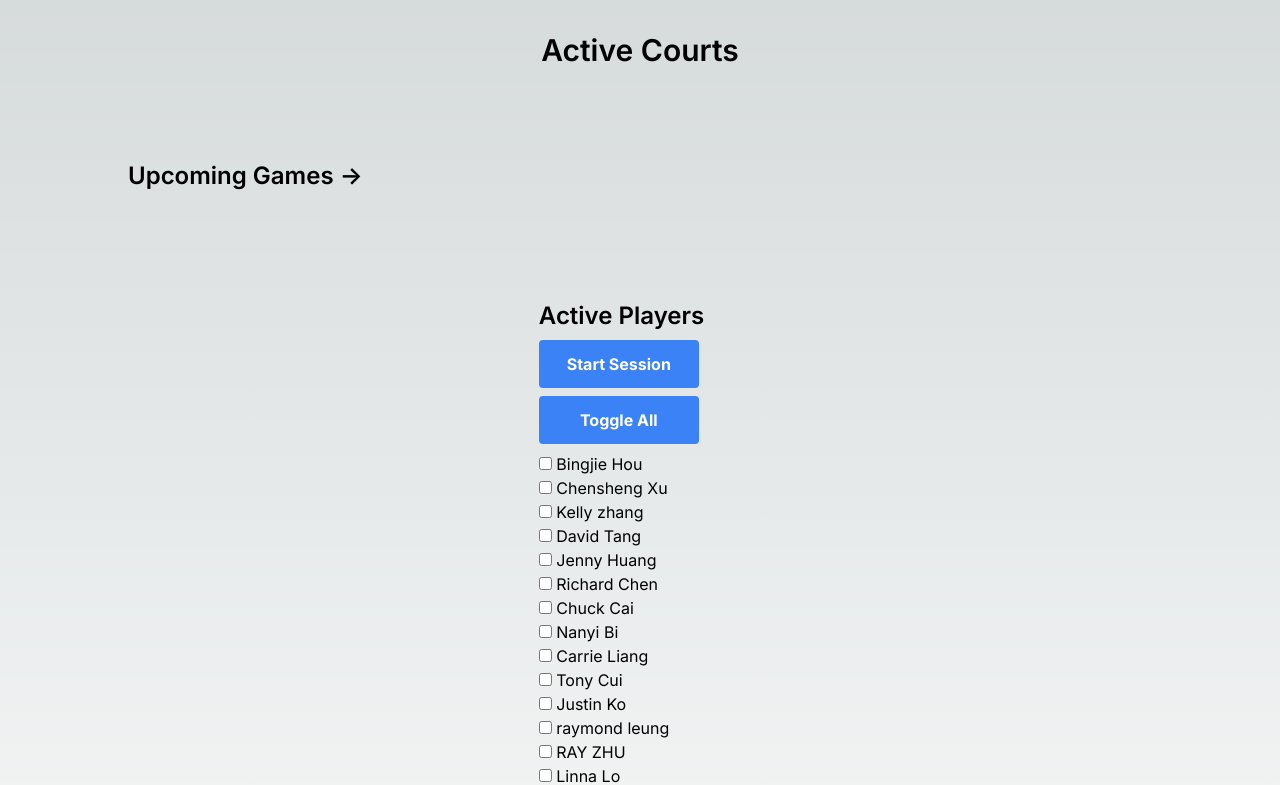
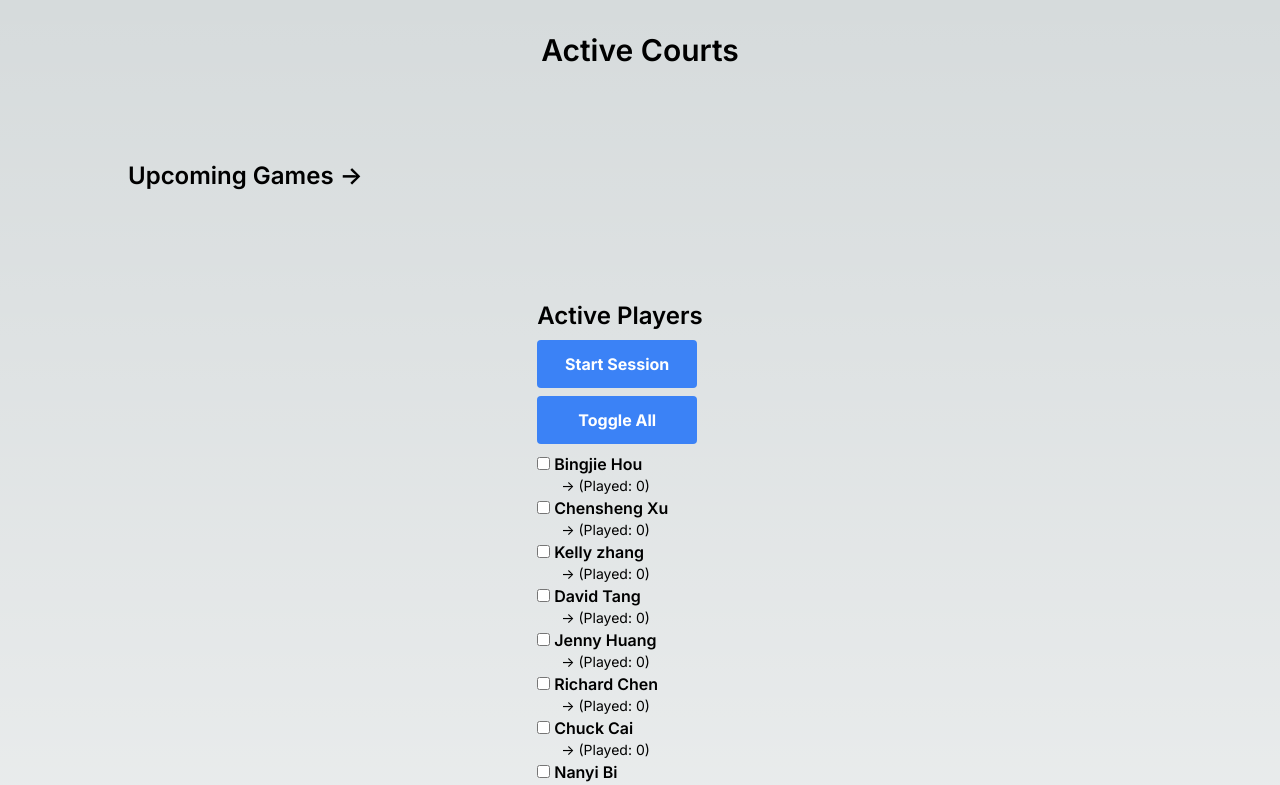
Before and after one commit to JadenBalogh/badminton-court-scheduler, a Next.js app: page / in a window 1280 px wide. Shown: the top 785 px of the page. Built offline with nearby package versions, Linux system fonts and the light colour scheme.

Commit message:
Update player display

```diff
--- a/app/page.tsx
+++ b/app/page.tsx
@@ -564,7 +564,8 @@ export default function Home() {
 
           <div>
             {activePlayersState.map((player, idx) =>
-              <div key={idx}>
+              <div className="flex flex-col" key={idx}>
+                <div className="font-semibold">
                   <input
                     type="checkbox"
                     value={player.name}
@@ -572,6 +573,8 @@ export default function Home() {
                     onChange={(event) => onPlayerChecked(event)}
                   />
                   {' '}{player.name}
+                </div>
+                <p className="text-sm pl-6">{"-> (Played: " + player.gamesPlayed + ")"}</p>
               </div>
             )}
           </div>
```
Lines whose indentation alone changed are shown as unchanged.
